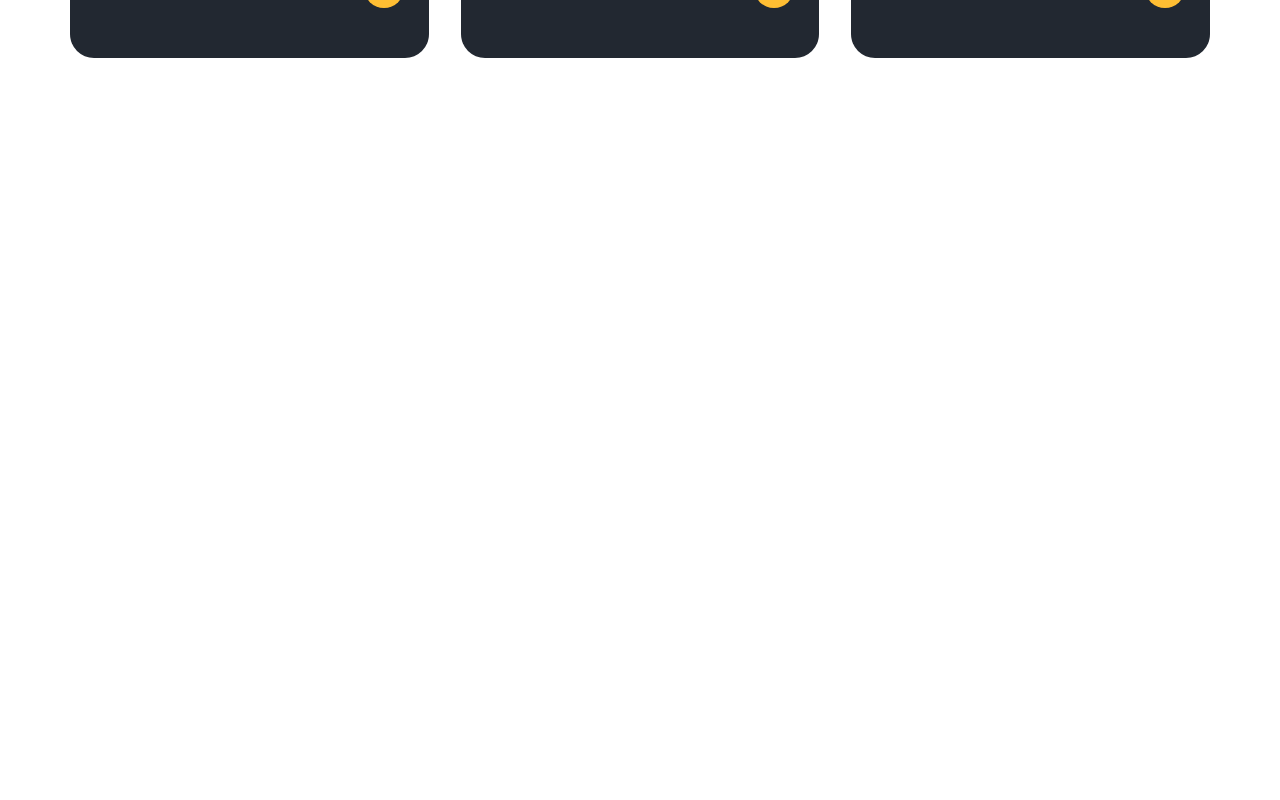
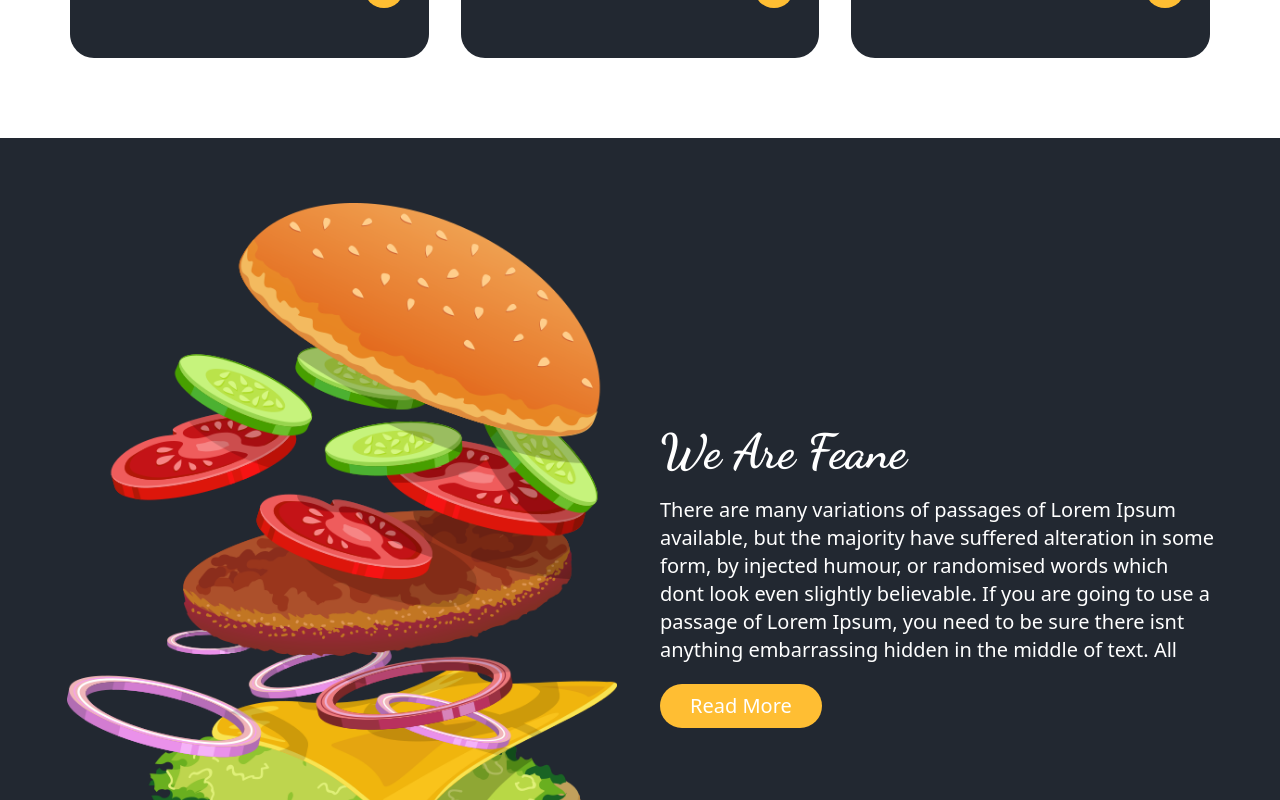
Before and after one commit to btabur/food-project-nextjs, a Next.js app: page /home in a window 1280 px wide. Shown: the part 1740-2540 px from the top of the page. Before the commit the page ends 1878 px from the top, so only its background shows below. Built offline with nearby package versions, Linux system fonts and the light colour scheme.

Commit message:
frontend/made about section

```diff
--- /dev/null
+++ b/components/ui/About.jsx
@@ -0,0 +1,27 @@
+import Image from "next/image";
+import React from "react";
+import Title from "./Title";
+
+const About = () => {
+  return (
+    <section className="w-full min-h-[110vh] bg-secondary flex flex-wrap
+     items-center justify-around gap-10 p-16">
+      <div className=" relative h-[calc(100vh_-50px)] flex-1 min-w-[400px]  ">
+        <Image src="/images/about-img.png" alt="" layout="fill" objectFit="contain" />
+      </div>
+      <div className="flex-1 text-white min-w-[400px] ">
+        <Title addClass={"text-5xl"}>We Are Feane</Title>
+        <p className="my-5  text-xl">
+          There are many variations of passages of Lorem Ipsum available, but
+          the majority have suffered alteration in some form, by injected
+          humour, or randomised words which dont look even slightly believable.
+          If you are going to use a passage of Lorem Ipsum, you need to be sure
+          there isnt anything embarrassing hidden in the middle of text. All
+        </p>
+        <button className="btn-primary text-xl">Read More</button>
+      </div>
+    </section>
+  );
+};
+
+export default About;
--- a/pages/home/index.jsx
+++ b/pages/home/index.jsx
@@ -1,6 +1,7 @@
 import Campaing from '@/components/Campaing'
 import Carousel from '@/components/Carousel'
 import MenuWrapper from '@/components/product/MenuWrapper'
+import About from '@/components/ui/About'
 import React from 'react'
 
 const Index = () => {
@@ -9,6 +10,7 @@ const Index = () => {
       <Carousel/>
       <Campaing/>
       <MenuWrapper/>
+      <About/>
     </main>
   )
 }
```
Also changed, not shown: public/images/about-img.png (added).
